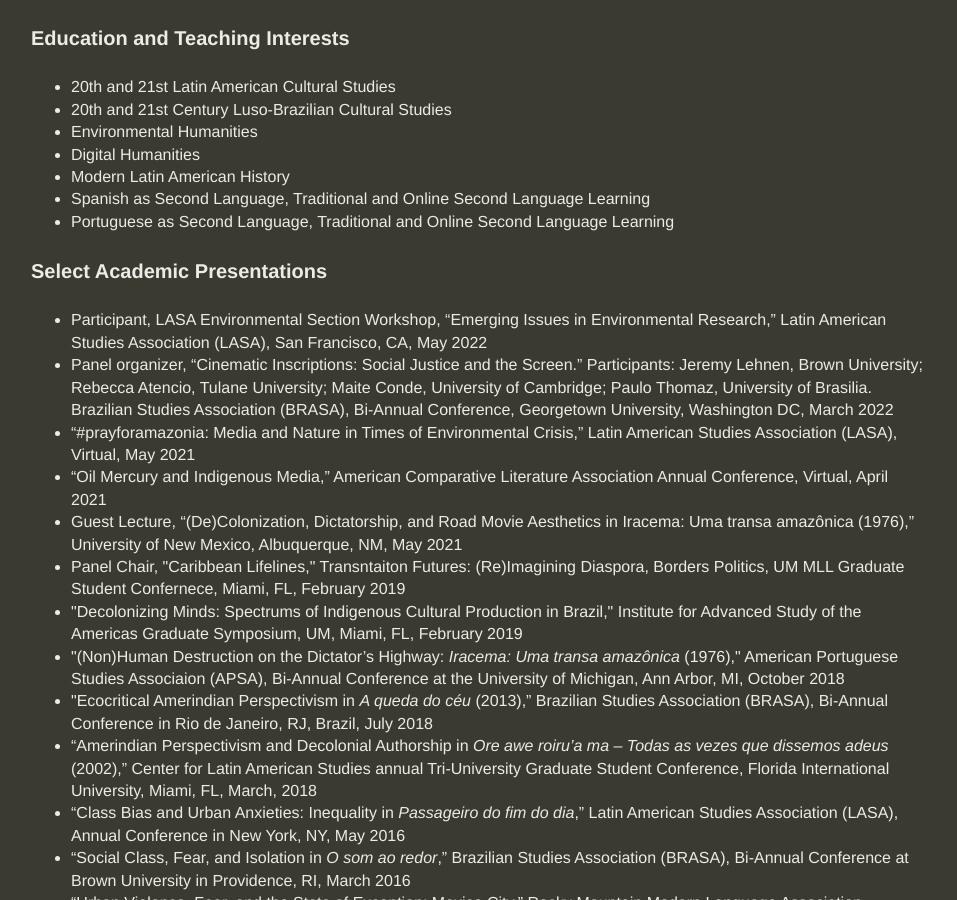
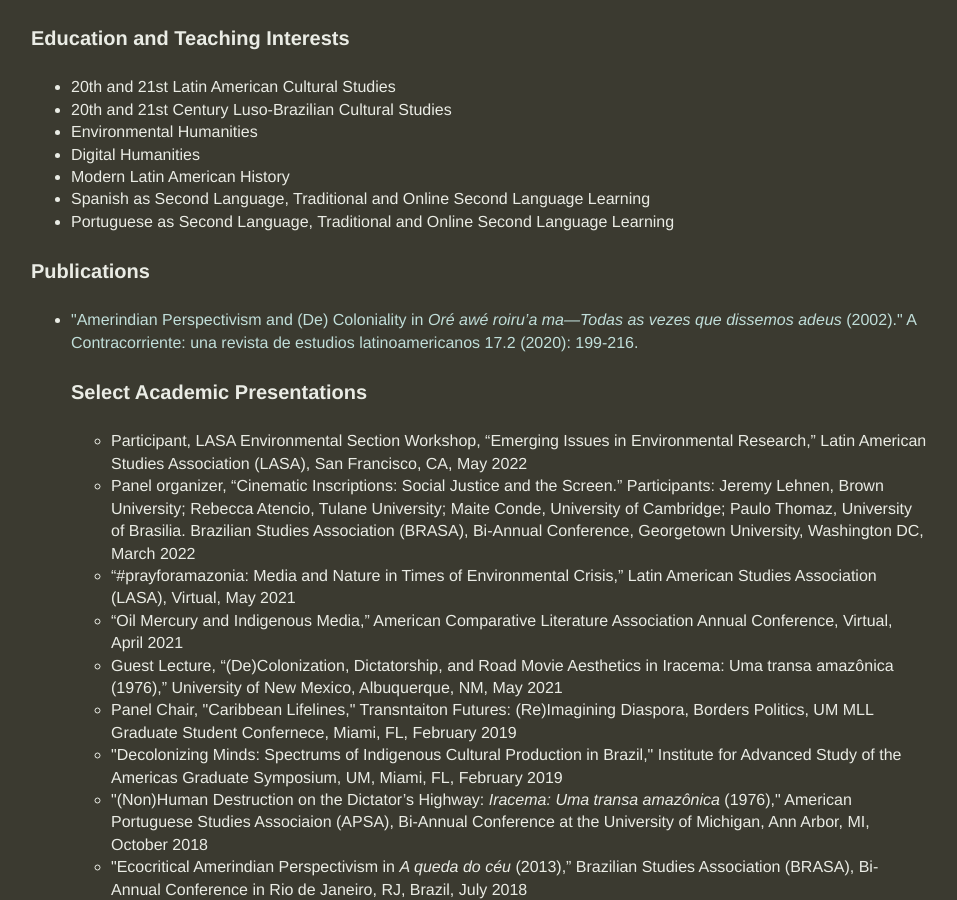
Before and after one commit to samgjohnson/samgjohnson.github.io, a Jekyll site: the page built from cv/index.html, in a window 1280 px wide and 900 px high, scrolled down 557 px. Shown: the whole window, without its empty margins (161-1118 px from the left). Built offline with Jekyll 4.4.1, drawn with Linux system fonts in a browser that asks for light colours.

Commit message:
Update index.html

```diff
--- a/cv/index.html
+++ b/cv/index.html
@@ -30,6 +30,9 @@
   <li>Spanish as Second Language, Traditional and Online Second Language Learning</li>
   <li>Portuguese as Second Language, Traditional and Online Second Language Learning</li>
 </ul>
+<h4>Publications</h4>
+<ul>
+  <li><a href="https://acontracorriente.chass.ncsu.edu/index.php/acontracorriente/article/view/2029">"Amerindian Perspectivism and (De) Coloniality in <i>Oré awé roiru’a ma—Todas as vezes que dissemos adeus</i> (2002)." A Contracorriente: una revista de estudios latinoamericanos 17.2 (2020): 199-216.</a></li>
 <h4>Select Academic Presentations</h4>
 <ul>
   <li>Participant, LASA Environmental Section Workshop, “Emerging Issues in Environmental Research,” Latin American Studies Association (LASA), San Francisco, CA, May 2022</li>
```
